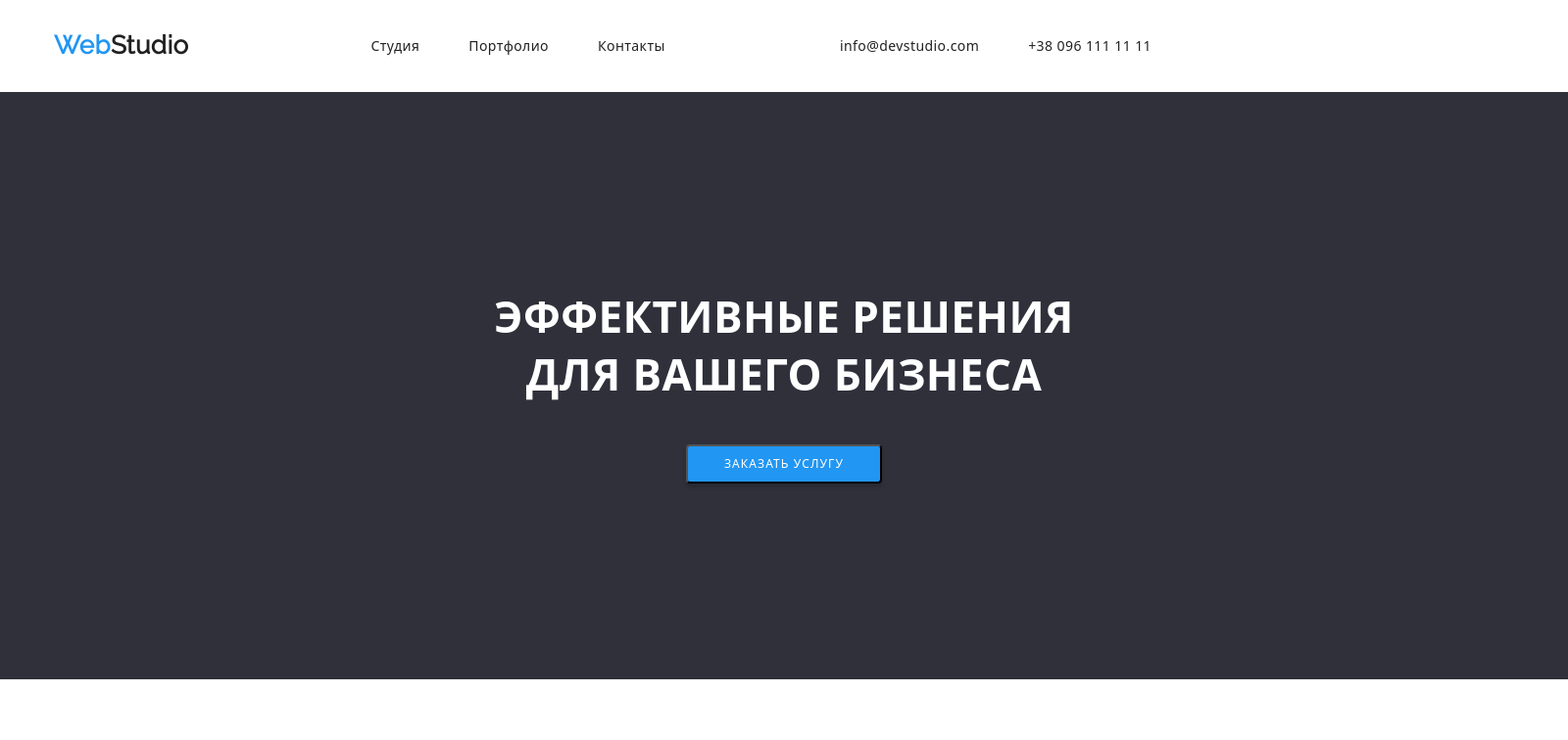
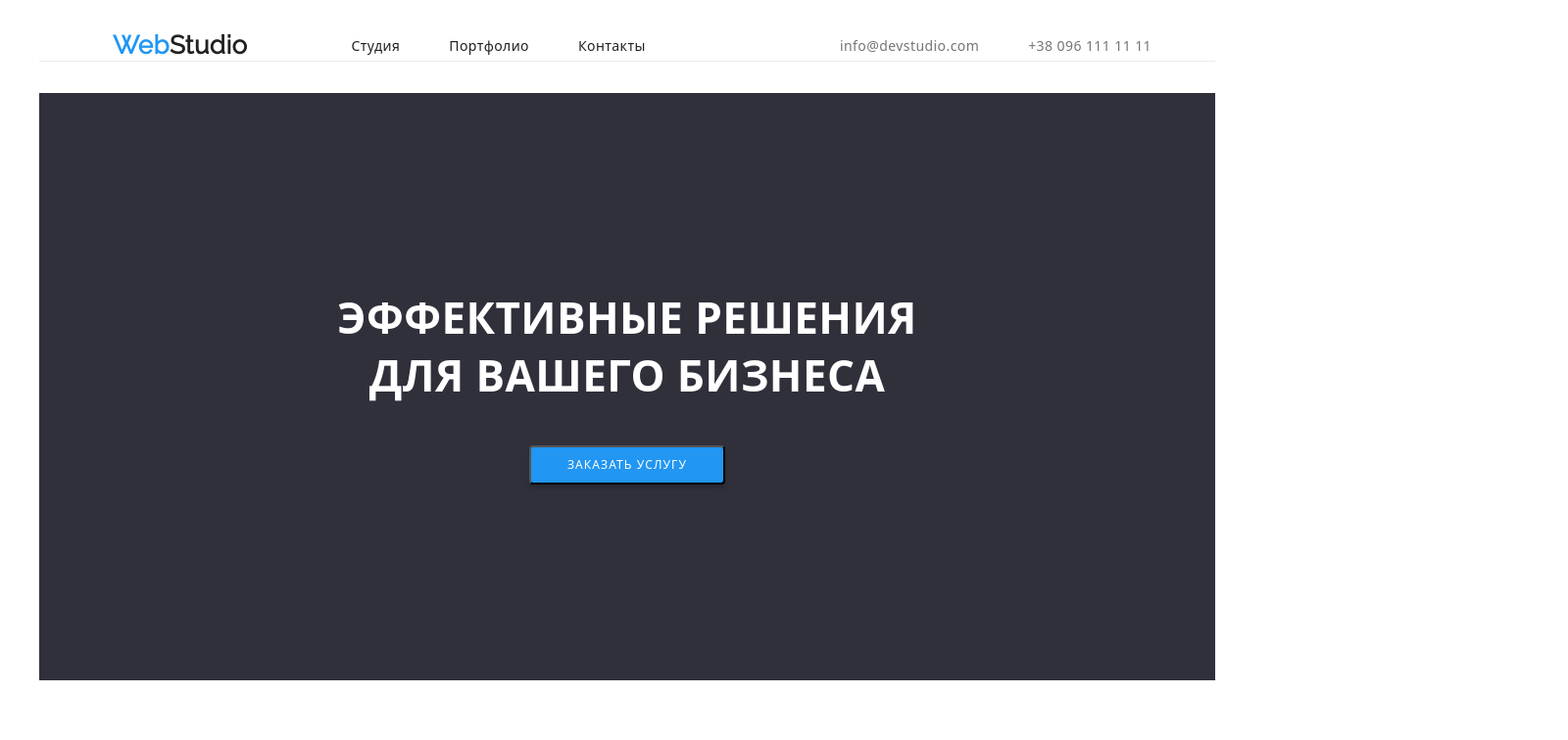
Before and after one commit to 8Grom8/goit-markup-hw-04, a plain HTML site: page index.html in a window 1280 px wide. Shown: the top 756 px of the page at 98% size, 1600 px wide, since content can reach past the window. Drawn offline with nearby package versions, Linux system fonts and the light colour scheme.

Commit message:
howork 3
modify

```diff
--- a/css/styles.css
+++ b/css/styles.css
@@ -83,12 +83,15 @@ body {
 .header {
   padding-top: 32px;
   padding-bottom: 32px;
+  border-bottom: ;
 }
 
 .header .container {
   display: flex;
   align-items: center;
   justify-content: space-between;
+  border-bottom: 1px solid #ECECEC;
+
 }
 
 .navigation {
@@ -122,7 +125,8 @@ body {
   font-size: 26px;
   line-height: 1.14;
   text-decoration: none;
-  margin-right: 93px;
+  margin-right: 53px;
+  margin-left: 30px;
 }
 
 .logo-span {
@@ -135,6 +139,7 @@ body {
 }
 
 /* Nav */
+
 .navigation-list-item {
   color: var(--title-text-color);
   font-weight: 500;
@@ -150,26 +155,24 @@ body {
   cursor: pointer;
 
 }
-
-.addres-list {
+.address-list-link {
   color: var(--primary-text-color);
   font-weight: 500;
   font-size: 14px;
   line-height: 1.17;
 }
-
-/* .address-list-link:hover,
+.address-list-link:hover,
 .address-link-link:focus,
 .address-link-link:active {
   color: var(--accent-color);
-} */
+  cursor: pointer;
+}
 
 
 /* Hero */
 .hero .container {
   display: flex;
   flex-direction: column;
-  width: 1600px;
   height: 600px;
   align-items: center;
   background: #2F303A;
@@ -232,6 +235,7 @@ body {
   font-size: 16px;
   line-height: 1.6;
   margin-right: 30px;
+  border: none;
 }
 
 .button:hover,
@@ -266,9 +270,7 @@ body {
   justify-content: space-between;
 
 }
-/* .feature-item {
 
-} */
 .feature {
   color: var(--title-text-color);
   font-weight: 700;
@@ -288,7 +290,7 @@ body {
   font-weight: 400;
   font-size: 14px;
   line-height: 1.71;
-
+  text-transform: none;
   width: 270px;
 }
 
@@ -400,6 +402,7 @@ body {
 .footer {
   padding-top: 60px;
   padding-bottom: 60px;
+  height: 252px;
   background-color: #2f303a;
 }
 .footer .container {
@@ -419,6 +422,7 @@ body {
   width: 230px;
   color: var(--primary-white-color);
   line-height: 1.71;
+  margin-left: 30px;
 }
 
 .contacts-listf {
@@ -430,4 +434,5 @@ body {
   text-decoration: none;
   width: 230px;
   margin-top: 10px;
+  margin-left: 15px;
 }
--- a/index.html
+++ b/index.html
@@ -49,14 +49,12 @@
         <div>
           <ul class="addres-list list">
             <li class="addres-list-link">
-              <a
-                href="mailto:info@devstudio.com"
-                class="navigation-list-item link"
+              <a href="mailto:info@devstudio.com" class="address-list-link link"
                 >info@devstudio.com</a
               >
             </li>
             <li class="addres-list-link">
-              <a href="tel:+380961111111" class="navigation-list-item link"
+              <a href="tel:+380961111111" class="address-list-link link"
                 >+38 096 111 11 11</a
               >
             </li>
```
